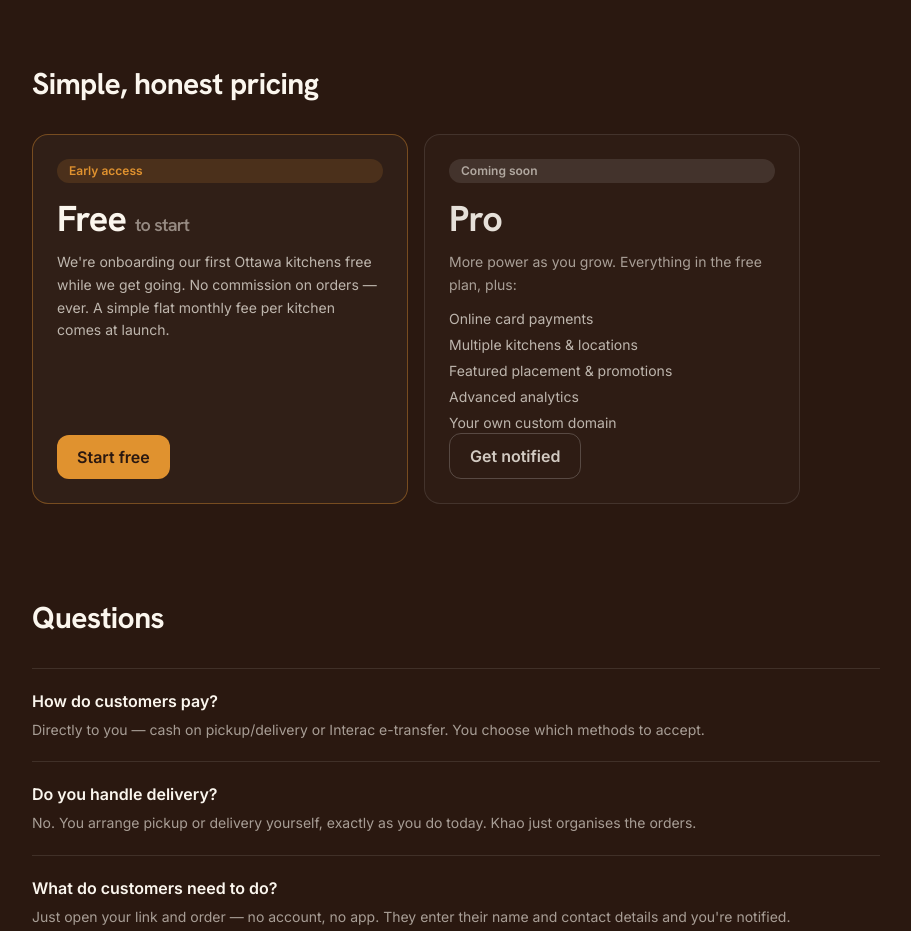
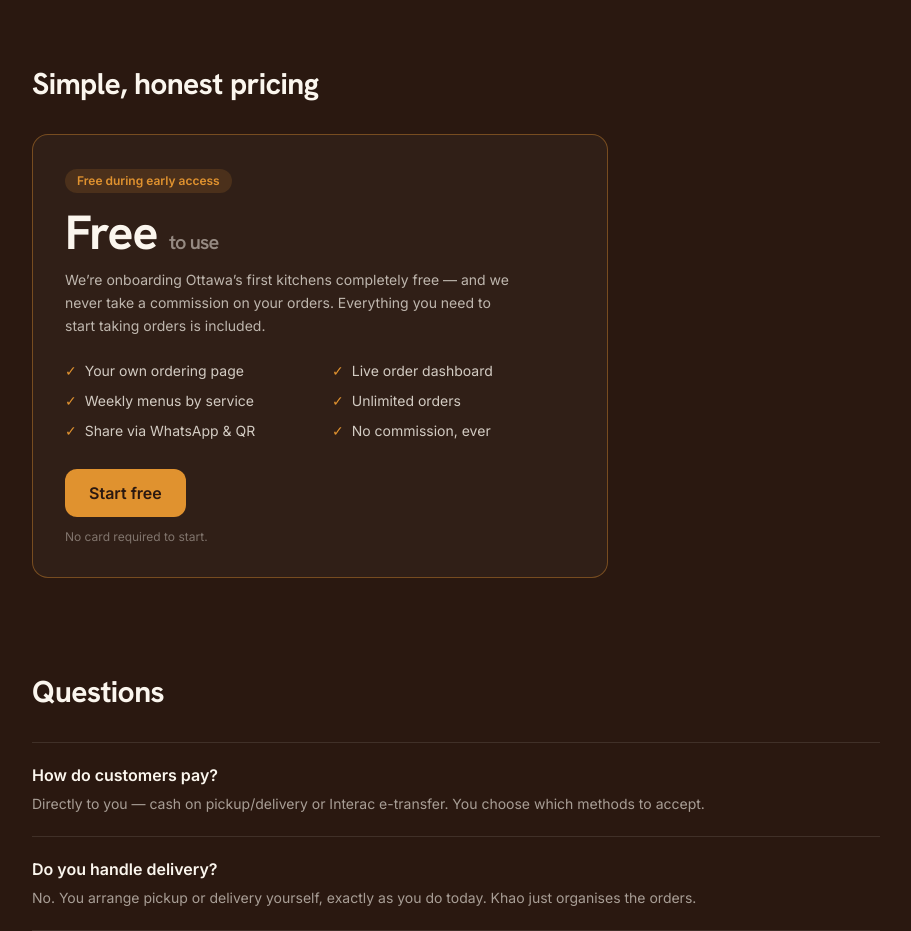
Before and after one commit to pabbu1990/khao, a Next.js app: page / in a window 1280 px wide. Shown: the part 1320-2251 px from the top of the page, without its empty margins (184-1095 px from the left). Built offline with nearby package versions, Linux system fonts and the light colour scheme.

Commit message:
khao: button align remove pro

```diff
--- a/app/page.tsx
+++ b/app/page.tsx
@@ -74,36 +74,24 @@ export default function Home() {
 
         <section id="pricing" className="mt-24 scroll-mt-24">
           <h2 className="font-display text-3xl font-bold">Simple, honest pricing</h2>
-          <div className="mt-8 grid max-w-3xl gap-4 sm:grid-cols-2">
-            <div className="flex flex-col rounded-2xl border border-spice/40 bg-white/[0.03] p-6">
-              <span className="inline-block rounded-full bg-spice/15 px-3 py-1 text-xs font-semibold text-spice">Early access</span>
-              <p className="mt-4 font-display text-4xl font-bold">Free <span className="text-lg font-semibold text-cream/50">to start</span></p>
-              <p className="mt-3 text-sm leading-relaxed text-cream/70">
-                We're onboarding our first Ottawa kitchens free while we get going. No commission on
-                orders — ever. A simple flat monthly fee per kitchen comes at launch.
-              </p>
-              <Link href="/login?mode=signup" className="mt-auto inline-block self-start rounded-xl bg-spice px-5 py-2.5 font-semibold text-ink transition hover:brightness-[1.04] active:scale-[.99]">
-                Start free
-              </Link>
-            </div>
-
-            <div className="flex flex-col rounded-2xl border border-white/10 bg-white/[0.02] p-6">
-              <span className="inline-block rounded-full bg-white/10 px-3 py-1 text-xs font-semibold text-cream/60">Coming soon</span>
-              <p className="mt-4 font-display text-4xl font-bold text-cream/90">Pro</p>
-              <p className="mt-3 text-sm leading-relaxed text-cream/60">
-                More power as you grow. Everything in the free plan, plus:
-              </p>
-              <ul className="mt-3 space-y-1.5 text-sm text-cream/70">
-                <li>Online card payments</li>
-                <li>Multiple kitchens &amp; locations</li>
-                <li>Featured placement &amp; promotions</li>
-                <li>Advanced analytics</li>
-                <li>Your own custom domain</li>
-              </ul>
-              <a href="#contact" className="mt-auto inline-block self-start rounded-xl border border-white/20 px-5 py-2.5 font-semibold text-cream/80 transition hover:bg-white/5">
-                Get notified
-              </a>
-            </div>
+          <div className="mt-8 max-w-xl rounded-2xl border border-spice/40 bg-white/[0.03] p-8">
+            <span className="inline-block rounded-full bg-spice/15 px-3 py-1 text-xs font-semibold text-spice">Free during early access</span>
+            <p className="mt-4 font-display text-5xl font-bold">Free <span className="text-xl font-semibold text-cream/50">to use</span></p>
+            <p className="mt-3 max-w-md text-sm leading-relaxed text-cream/70">
+              We&rsquo;re onboarding Ottawa&rsquo;s first kitchens completely free — and we never take a commission on your orders. Everything you need to start taking orders is included.
+            </p>
+            <ul className="mt-6 grid gap-x-6 gap-y-2.5 text-sm text-cream/80 sm:grid-cols-2">
+              <li className="flex items-center gap-2"><span className="text-spice">✓</span> Your own ordering page</li>
+              <li className="flex items-center gap-2"><span className="text-spice">✓</span> Live order dashboard</li>
+              <li className="flex items-center gap-2"><span className="text-spice">✓</span> Weekly menus by service</li>
+              <li className="flex items-center gap-2"><span className="text-spice">✓</span> Unlimited orders</li>
+              <li className="flex items-center gap-2"><span className="text-spice">✓</span> Share via WhatsApp &amp; QR</li>
+              <li className="flex items-center gap-2"><span className="text-spice">✓</span> No commission, ever</li>
+            </ul>
+            <Link href="/login?mode=signup" className="mt-7 inline-block rounded-xl bg-spice px-6 py-3 font-semibold text-ink transition hover:brightness-[1.04] active:scale-[.99]">
+              Start free
+            </Link>
+            <p className="mt-3 text-xs text-cream/40">No card required to start.</p>
           </div>
         </section>
 
```
